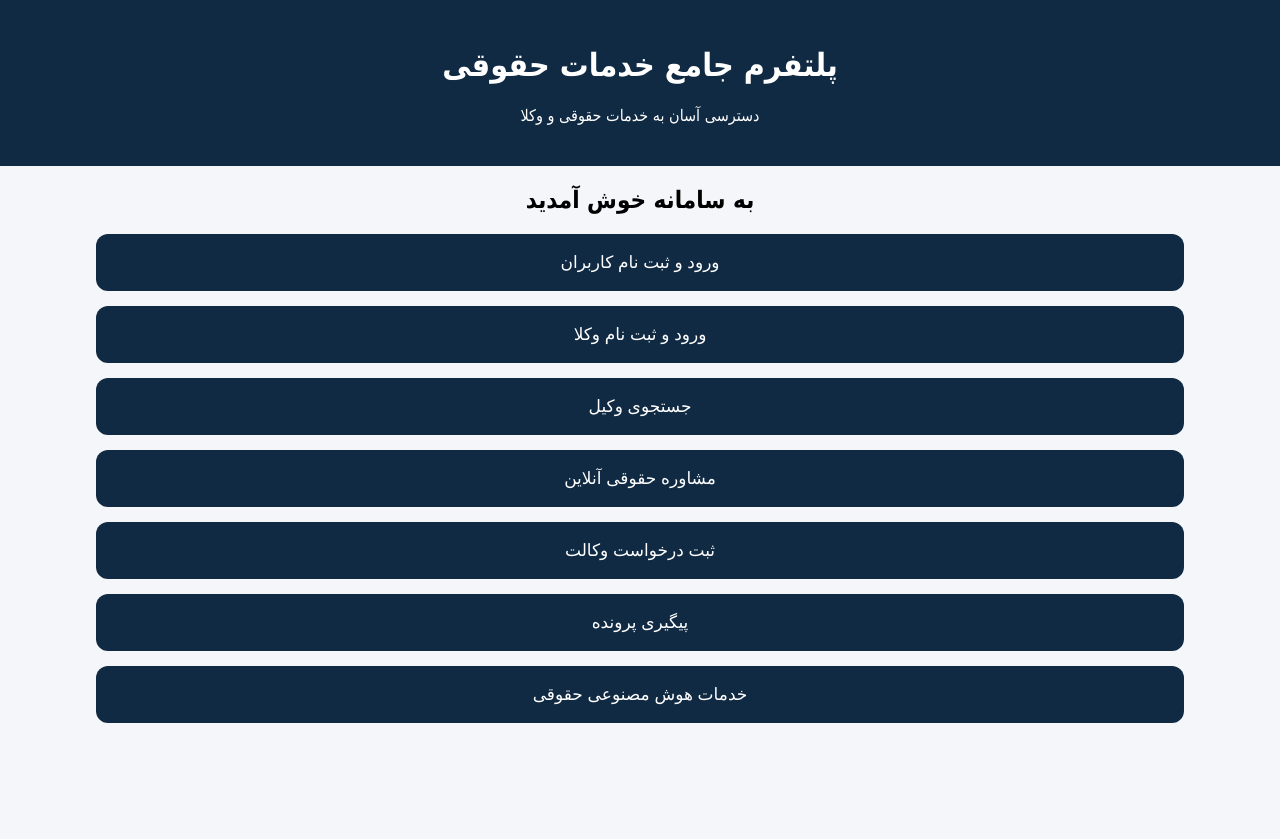
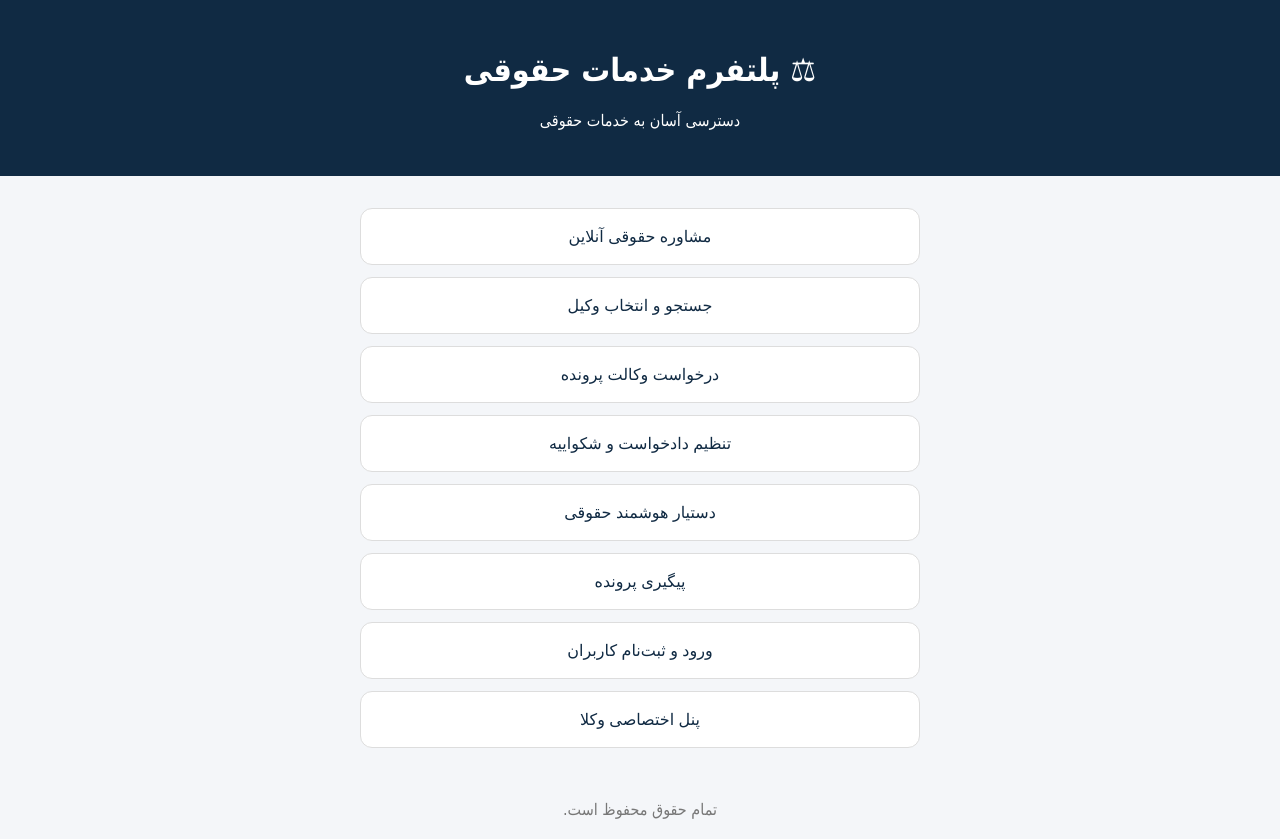
Before and after one commit to youngjudg/legal-platform, a plain HTML site: page index.html in a window 1280 px wide. Before the commit the page ends 800 px from the top, so only its background shows below. Drawn offline with Linux system fonts and the light colour scheme.

Commit message:
Update index.html

```diff
--- a/index.html
+++ b/index.html
@@ -5,46 +5,67 @@
 <meta name="viewport" content="width=device-width, initial-scale=1">
 <title>پلتفرم خدمات حقوقی</title>
 <style>
-body {
-    font-family: Tahoma, sans-serif;
-    background: #f4f6f9;
-    text-align: center;
-    margin: 0;
+*{box-sizing:border-box}
+body{
+margin:0;
+font-family:Tahoma,sans-serif;
+background:#f4f6f9;
+color:#102a43;
 }
-header {
-    background: #102a43;
-    color: white;
-    padding: 25px;
+header{
+background:#102a43;
+color:white;
+padding:30px 15px;
+text-align:center;
 }
-button {
-    display: block;
-    width: 85%;
-    margin: 15px auto;
-    padding: 18px;
-    background: #102a43;
-    color: white;
-    border: none;
-    border-radius: 12px;
-    font-size: 17px;
+main{
+max-width:600px;
+margin:auto;
+padding:20px;
+}
+button{
+display:block;
+width:100%;
+padding:18px;
+margin:12px 0;
+background:white;
+color:#102a43;
+border:1px solid #ddd;
+border-radius:12px;
+font-size:16px;
+cursor:pointer;
+}
+button:hover{
+background:#e6eef5;
+}
+footer{
+text-align:center;
+padding:20px;
+color:#777;
 }
 </style>
 </head>
 <body>
 
 <header>
-<h1>پلتفرم جامع خدمات حقوقی</h1>
-<p>دسترسی آسان به خدمات حقوقی و وکلا</p>
+<h1>⚖ پلتفرم خدمات حقوقی</h1>
+<p>دسترسی آسان به خدمات حقوقی</p>
 </header>
 
-<h2>به سامانه خوش آمدید</h2>
+<main>
+<button>مشاوره حقوقی آنلاین</button>
+<button>جستجو و انتخاب وکیل</button>
+<button>درخواست وکالت پرونده</button>
+<button>تنظیم دادخواست و شکواییه</button>
+<button>دستیار هوشمند حقوقی</button>
+<button>پیگیری پرونده</button>
+<button>ورود و ثبت‌نام کاربران</button>
+<button>پنل اختصاصی وکلا</button>
+</main>
 
-<button>ورود و ثبت نام کاربران</button>
-<button>ورود و ثبت نام وکلا</button>
-<button>جستجوی وکیل</button>
-<button>مشاوره حقوقی آنلاین</button>
-<button>ثبت درخواست وکالت</button>
-<button>پیگیری پرونده</button>
-<button>خدمات هوش مصنوعی حقوقی</button>
+<footer>
+تمام حقوق محفوظ است.
+</footer>
 
 </body>
 </html>
```
